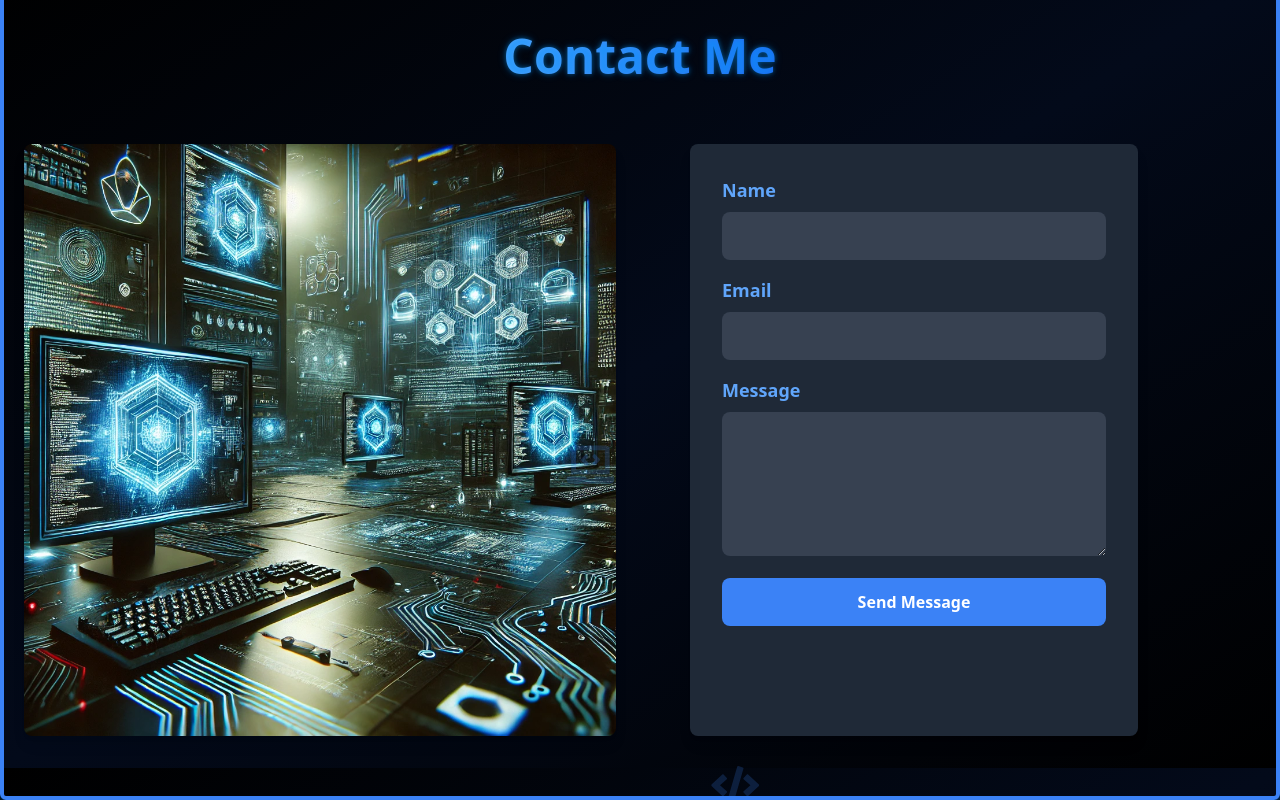
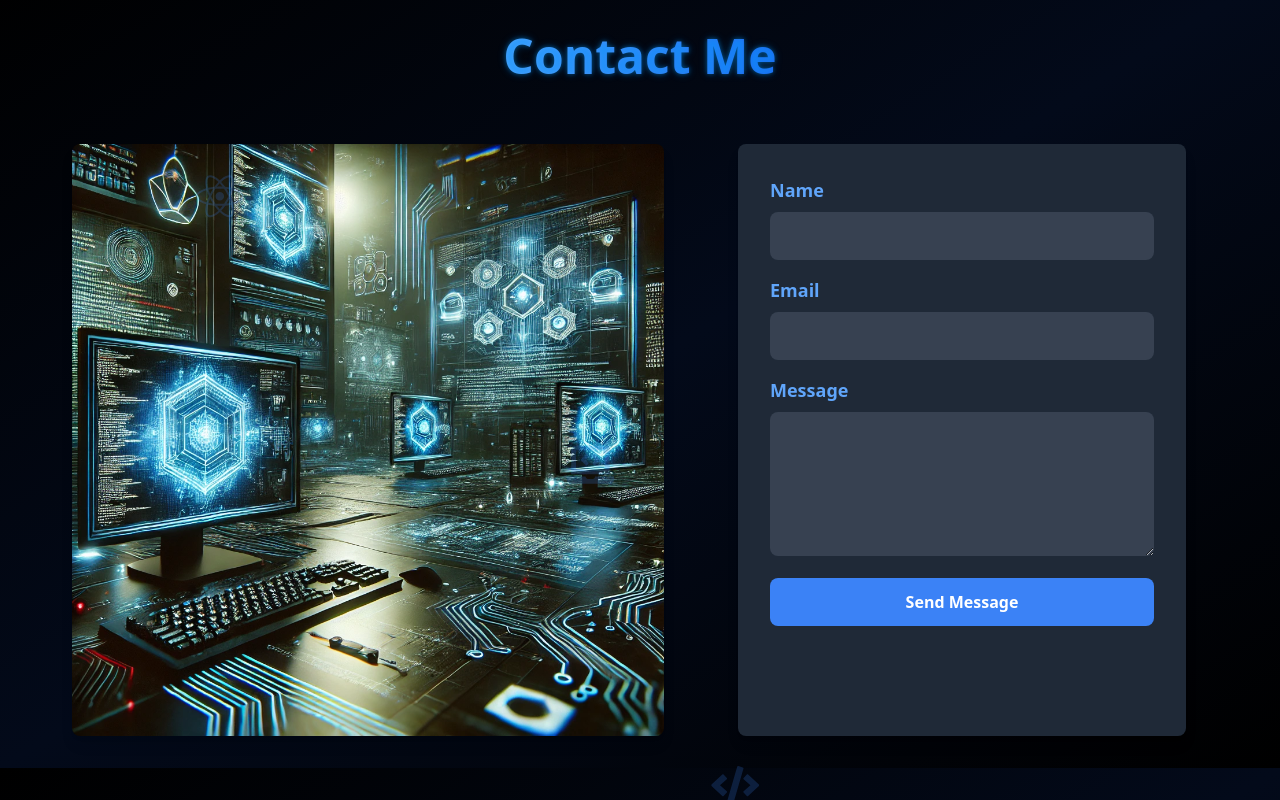
Before and after one commit to HugoAFlorentino/portfolio_v2, a React (Vite) app: page / in a window 1280 px wide. Shown: the part 3232-4032 px from the top of the page. Built offline with nearby package versions, Linux system fonts and the light colour scheme.

Commit message:
Fix layout alignment for contact form and image

```diff
--- a/src/components/HomeLayout.jsx
+++ b/src/components/HomeLayout.jsx
@@ -1,10 +1,10 @@
 import { Outlet } from 'react-router-dom';
 import Frame from '../components/Frame';
-import { Navbar } from './index';
+import Navbar from './Navbar';
 
 const HomeLayout = () => {
   return (
-    <div className='relative min-h-screen flex justify-center overflow-hidden bg-gradient-to-br from-black via-[#030a1a] to-black bg-[length:400%_400%] animate-gradientBlur bg-fixed z-0 transform translate3d(0,0,0)'>
+    <div className='relative min-h-screen flex justify-center overflow-x-hidden bg-gradient-to-br from-black via-[#030a1a] to-black bg-[length:400%_400%] animate-gradientBlur bg-fixed z-0'>
       {/* Full-page background with gradient and blur animation */}
       <div className='absolute inset-0'></div>
       <Frame /> {/* Frame stays on top */}
--- a/src/pages/ContactMe.jsx
+++ b/src/pages/ContactMe.jsx
@@ -3,7 +3,6 @@ import { useState } from 'react';
 import { useInView } from 'react-intersection-observer';
 import { FaReact, FaCode, FaLaptopCode } from 'react-icons/fa';
 import { FloatingIcons } from '../components'; // Import the FloatingIcons component
-import image from '../../public/coding.png';
 
 const Contact = () => {
   const [formData, setFormData] = useState({
@@ -94,7 +93,7 @@ const Contact = () => {
         Contact Me
       </motion.h2>
 
-      <div className='grid grid-cols-1 md:grid-cols-2 gap-12 max-w-screen-xl w-full mx-auto'>
+      <div className='ml-[3rem] grid grid-cols-1 md:grid-cols-2 gap-12 max-w-screen-xl w-full mx-auto justify-center items-center'>
         {/* Left column with animated image */}
         <motion.div
           ref={imageRef}
@@ -107,7 +106,7 @@ const Contact = () => {
           transition={{ duration: 1, ease: 'easeOut', delay: 0.5 }}
         >
           <img
-            src={image}
+            src='../../public/coding.png'
             alt='Coding workspace'
             className='w-full h-full object-cover rounded-lg shadow-lg' // Ensure the image fills the height of its parent
           />
@@ -116,7 +115,7 @@ const Contact = () => {
         {/* Right column with animated contact form */}
         <motion.div
           ref={formRef}
-          className='flex flex-col items-center justify-center w-full md:max-w-[500px] h-full' // Add h-full here to match the height of the image
+          className='flex flex-col items-center justify-center w-full md:max-w-[500px] h-full' // Ensure form takes full height too
           initial={{ opacity: 0, x: 100 }}
           animate={{
             opacity: formInView ? 1 : 0,
```
